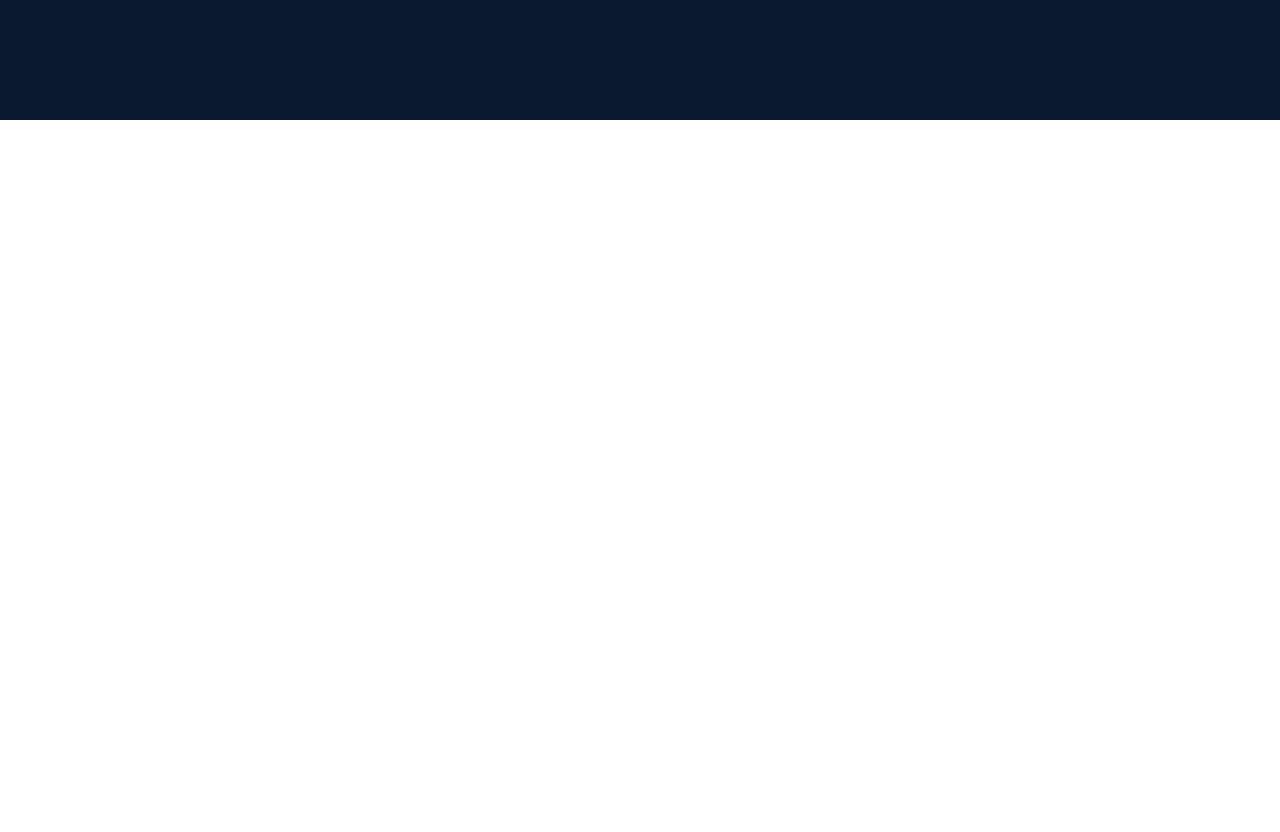
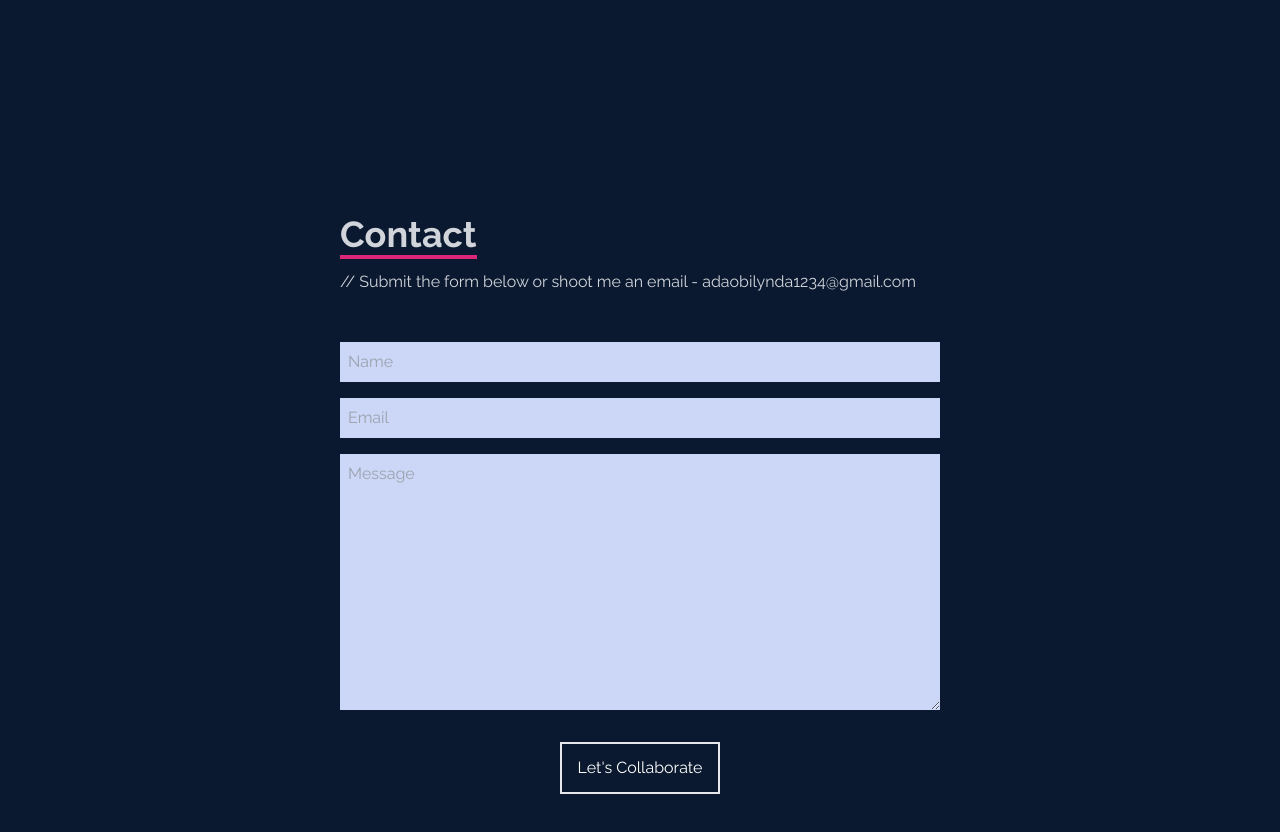
Before and after one commit to Adaobilynda1234/frontendportfolio, a React (Vite) app: page / in a window 1280 px wide. Shown: the part 1480-2312 px from the top of the page. Before the commit the page ends 1600 px from the top, so only its background shows below. Built offline with nearby package versions, Linux system fonts and the light colour scheme.

Commit message:
contact update

```diff
--- a/src/App.jsx
+++ b/src/App.jsx
@@ -2,6 +2,7 @@
 import Navbar from "./components/Navbar";
 import Home from "./components/Home";
 import About from "./components/About";
+import Contact from "./components/Contact";
 
 function App() {
   return (
@@ -9,6 +10,7 @@
       <Navbar />
       <Home />
       <About />
+      <Contact />
     </div>
   );
 }
--- /dev/null
+++ b/src/components/Contact.jsx
@@ -0,0 +1,49 @@
+import React from "react";
+
+const Contact = () => {
+  return (
+    <div
+      name="contact"
+      className="w-full h-screen bg-[#0a192f] flex justify-center items-center p-4"
+    >
+      <form
+        method="POST"
+        action="https://getform.io/f/a699a1b2-f225-434e-b317-1fbbde8e006c"
+        className="flex flex-col max-w-[600px] w-full"
+      >
+        <div className="pb-8">
+          <p className="text-4xl font-bold inline border-b-4 border-pink-600 text-gray-300">
+            Contact
+          </p>
+          <p className="text-gray-300 py-4">
+            // Submit the form below or shoot me an email -
+            adaobilynda1234@gmail.com
+          </p>
+        </div>
+        <input
+          className="bg-[#ccd6f6] p-2"
+          type="text"
+          placeholder="Name"
+          name="name"
+        />
+        <input
+          className="my-4 p-2 bg-[#ccd6f6]"
+          type="email"
+          placeholder="Email"
+          name="email"
+        />
+        <textarea
+          className="bg-[#ccd6f6] p-2"
+          name="message"
+          rows="10"
+          placeholder="Message"
+        ></textarea>
+        <button className="text-white border-2 hover:bg-pink-600 hover:border-pink-600 px-4 py-3 my-8 mx-auto flex items-center">
+          Let's Collaborate
+        </button>
+      </form>
+    </div>
+  );
+};
+
+export default Contact;
```
